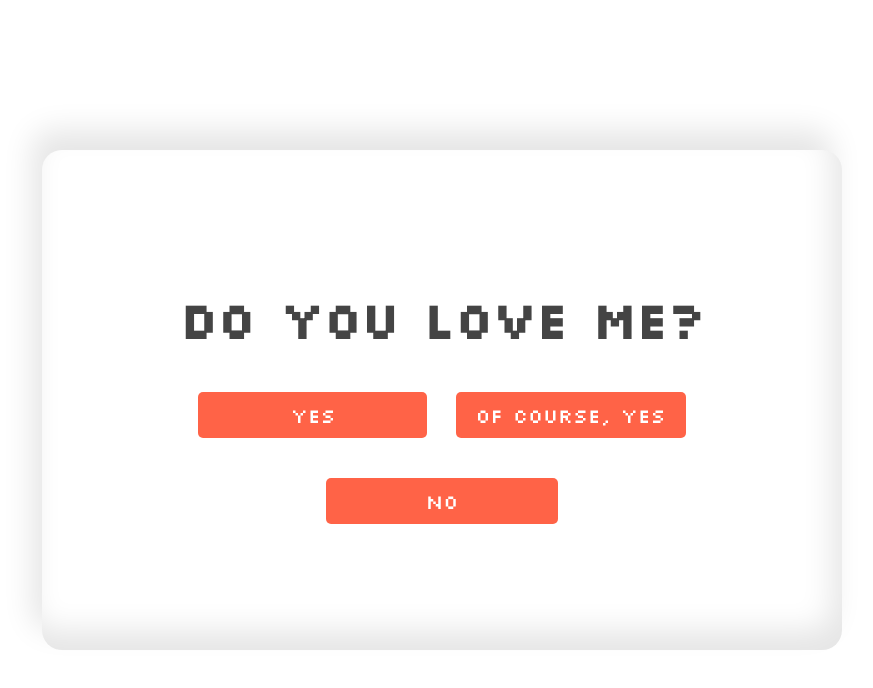
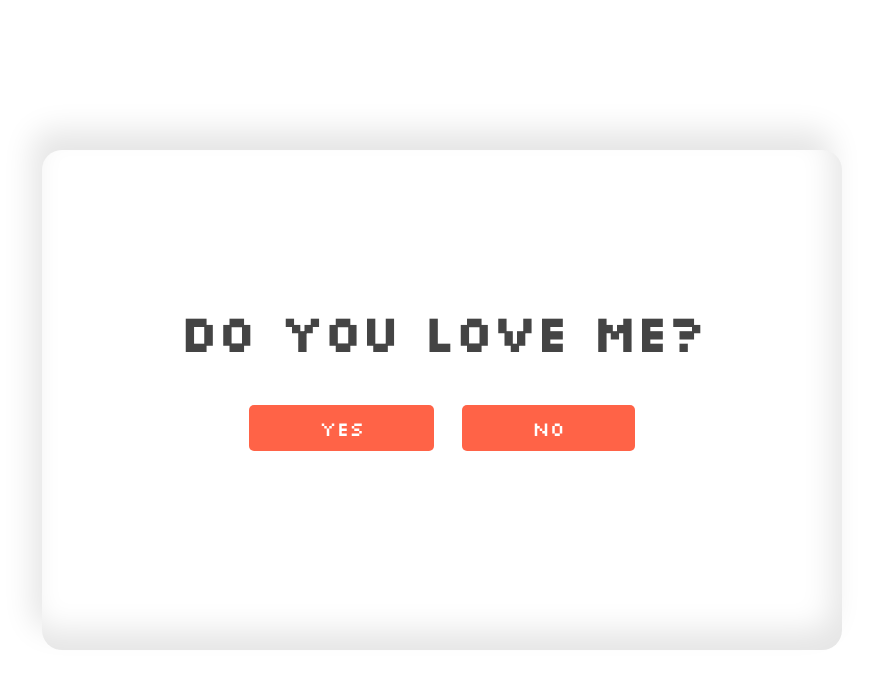
Before and after one commit to kishormahmud9/Propose-you, a plain HTML site: page index.html in a window 1280 px wide. Shown: the whole page, without its empty margins (198-1071 px from the left). Drawn offline with Linux system fonts and the light colour scheme.

Commit message:
propose me

```diff
--- a/index.html
+++ b/index.html
@@ -12,9 +12,6 @@
         <h2>Do you Love Me?</h2>
         <div class="link">
             <a class="big" href="love.html">Yes</a>
-            <a href="love.html">Of Course, Yes</a>
-        </div>
-        <div class="no">
             <a class="big2" href="nolove.html">No</a>
         </div>
     </div>
--- a/style.css
+++ b/style.css
@@ -40,25 +40,21 @@ body
     position: relative;
     margin-bottom: 60px
 }
-.home .link a,
-.home .no a
+.home .link a
 {
     text-decoration: none;
     color: #fff;
     font-size: 20px;
-    padding: 10px 20px;
+    padding: 10px 70px;
     margin: 0 10px;
     background: tomato;
     border-radius: 5px;
 }
-.big
+.home .link a:hover
 {
-    padding: 10px 92px !important;
-}
+    background: hotpink;
+    transition: 0.5s ease-in-out;
 
-.big2
-{
-    padding: 10px 100px !important;
 }
 .love
 {
```
